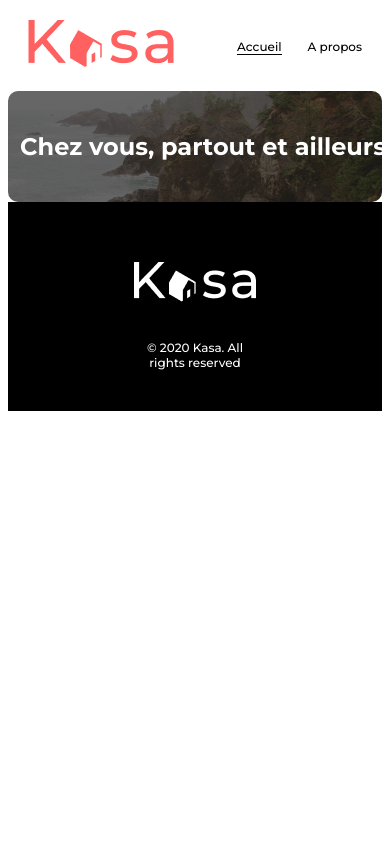
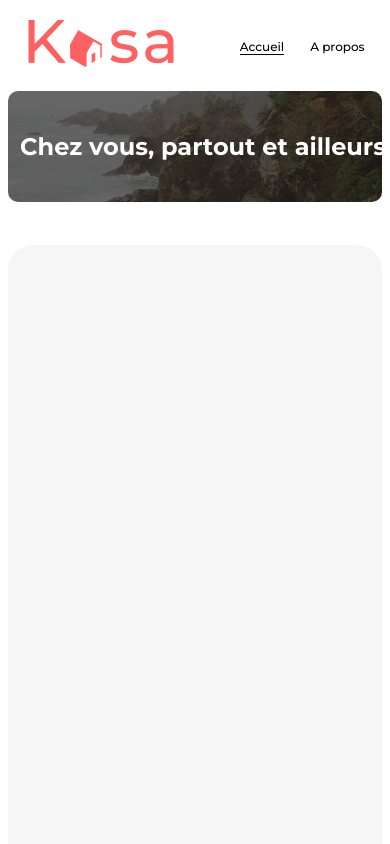
Before and after one commit to Josef1923/Kaza-P11, a React (Vite) app: page / in a window 390 px wide. Shown: the top 844 px of the page. Built offline with nearby package versions, Linux system fonts and the light colour scheme.

Commit message:
Ajout container pour page home en vu d'y mettre les cards

```diff
--- a/src/Styles/Header.css
+++ b/src/Styles/Header.css
@@ -4,14 +4,14 @@
   justify-content: space-between;
   align-items: center;
   font-family: "Montserrat", sans-serif;
-  padding: 0 100px;
-  max-width: 1440px;
+  max-width: 1240px;
   margin: 45px auto;
+  width: 100%;
 }
 @media (max-width: 768px) {
   .header {
-    margin: 20px auto;
-    padding: 0 20px;
+    margin: 20px;
+    width: 90%;
   }
 }
 .header .headerLinks ul {
--- a/src/Styles/Header.scss
+++ b/src/Styles/Header.scss
@@ -6,13 +6,13 @@
   justify-content: space-between;
   align-items: center;
   font-family: $primary-font;
-  padding: 0 100px;
-  max-width: 1440px;
+  max-width: 1240px;
   margin: 45px auto;
+  width: 100%;
 
   @media (max-width: 768px) {
-    margin: 20px auto;
-    padding: 0 20px;
+    margin: 20px;
+    width: 90%
   }
 
   .headerLinks {
--- /dev/null
+++ b/src/Styles/Home.css
@@ -0,0 +1,12 @@
+@import "./Variables.css";
+/* Home.css */
+.HomeContainer {
+  height: 829px;
+  background-color: #f6f6f6;
+  max-width: 1240px;
+  margin: 0 auto;
+  border-radius: 25px;
+  margin-top: 43px;
+  margin-bottom: 50px;
+  width: 100%;
+}/*# sourceMappingURL=Home.css.map */
--- /dev/null
+++ b/src/Styles/Home.scss
@@ -0,0 +1,13 @@
+@import "./Variables.css";
+
+/* Home.css */
+.HomeContainer {
+    height:829px;
+    background-color: #f6f6f6;
+    max-width: 1240px;
+    margin: 0 auto;
+    border-radius: 25px;
+    margin-top: 43px;
+    margin-bottom: 50px;
+    width: 100%;
+}
--- a/src/pages/Home.jsx
+++ b/src/pages/Home.jsx
@@ -4,12 +4,16 @@
 
 import Banner from "../components/TempBanner"
 import BannerHome from "../assets/Images/BannerHome.png"
+import "../Styles/Home.css"
 
 function Home() {
   return (
     <div>
+    <div>
       <Banner images={BannerHome} className="HomeBannerImg"
       text = "Chez vous, partout et ailleurs"/>
+    </div>
+    <div className="HomeContainer"></div>
     </div>
   )
 }
```
Also changed, not shown: 2 other files (tests, documents, lock files or other folders).
